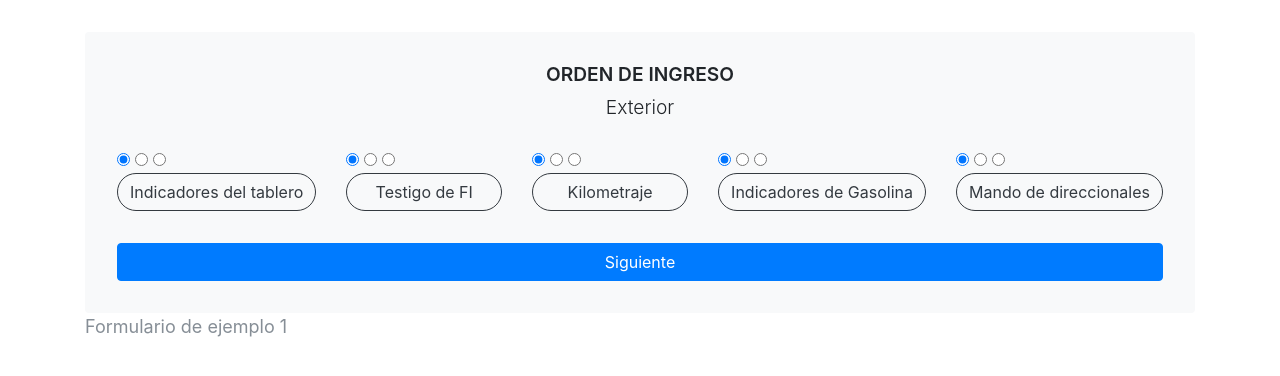
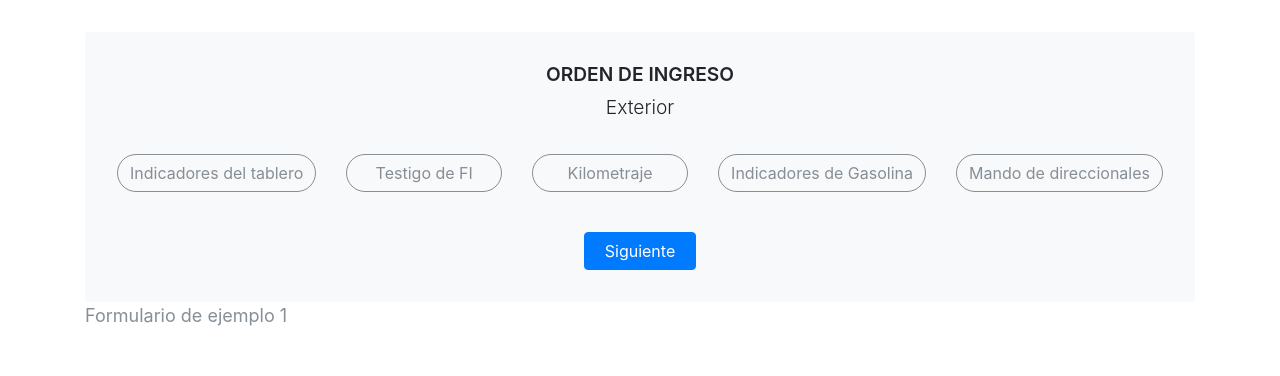
Before and after one commit to DigimundoTesca/motos-mexico, a Django app: a page that uses orders_entry/templates/new_order.html in a window 1280 px wide. Shown: the part 61-437 px from the top of the page. Run offline with Django 3.2, Linux system fonts and the light colour scheme; some libraries are stand-ins or nearby versions.

Commit message:
Added base form to orders entry

```diff
--- a/motosmexico/static/css/master.css
+++ b/motosmexico/static/css/master.css
@@ -6,19 +6,28 @@
   header.navbar img {
     margin: 0 1rem 0; }
 
+.btn {
+  cursor: pointer; }
+
 .btn-option {
-  border-radius: 1.2rem;
-  cursor: pointer; }
+  border-radius: 1.2rem; }
   .btn-option:focus {
     box-shadow: none; }
 
 .btn-outline-dark:hover {
-  background-color: rgba(0, 0, 0, 0.1);
+  background-color: #e4e4e4;
   color: #343a40; }
 
 .container {
   margin-top: 1rem;
   margin-bottom: 1rem; }
+
+.fieldset-btns {
+  display: flex;
+  justify-content: center; }
+  .fieldset-btns .btn {
+    margin: auto .5rem;
+    width: 7rem; }
 
 .logo-container {
   display: flex;
@@ -41,5 +50,7 @@
   #new-order-form .form-options {
     margin-top: 1rem;
     margin-bottom: 2rem; }
+    #new-order-form .form-options .col {
+      margin: .5rem auto; }
 
 /*# sourceMappingURL=master.css.map */
--- a/motosmexico/static/scss/_variables.scss
+++ b/motosmexico/static/scss/_variables.scss
@@ -1,3 +1,5 @@
-$shade-color: #f8f9fa !default;
-$dark-color: #343a40 !default;
-$color-primary: #007bff !default;
+$color-light: #f8f9fa;
+$color-shade: #e4e4e4;
+$color-dark: #343a40;
+$color-primary: #007bff;
+$color-info: #17a3b8;
--- a/motosmexico/static/scss/master.scss
+++ b/motosmexico/static/scss/master.scss
@@ -3,6 +3,7 @@
 body {
   font-size: 18px;
 }
+
 header.navbar {
   padding: .5rem 1.5rem;
   img {
@@ -10,9 +11,12 @@
   }
 }
 
+.btn {
+  cursor: pointer;
+}
+
 .btn-option {
   border-radius: 1.2rem;
-  cursor: pointer;
   &:hover{
   }
   &:focus {
@@ -20,13 +24,22 @@
   }
 }
 .btn-outline-dark:hover {
-  background-color: rgba(0,0,0,0.1);
-  color: $dark-color;
+  background-color: $color-shade;
+  color: $color-dark;
 }
 
 .container {
   margin-top: 1rem;
   margin-bottom: 1rem;
+}
+
+.fieldset-btns {
+  display: flex;
+  justify-content: center;
+  .btn {
+    margin: auto .5rem;
+    width: 7rem;
+  }
 }
 
 .logo-container {
@@ -36,7 +49,7 @@
 
 
 #new-order-form {
-  background-color: $shade-color;
+  background-color: $color-light;
   border: none;
   padding: 2rem 2rem 1rem;
   margin-top: 2rem;
@@ -55,5 +68,8 @@
   .form-options {
     margin-top: 1rem;
     margin-bottom: 2rem;
+    .col {
+      margin: .5rem auto;
+    }
   }
 }
--- a/orders_entry/templates/new_order.html
+++ b/orders_entry/templates/new_order.html
@@ -10,114 +10,191 @@
       <legend>Exterior</legend>
       <div class="row form-options">
         <div id="opt-1" class="col">
-          <div class="radio-group">
-            {# <div class="radio-group" hidden>#}
+          <div class="radio-group" hidden>
             <input id="radio1" type="radio" name="radio1" value="yes" checked>
             <input id="radio2" type="radio" name="radio1" value="no">
             <input id="radio3" type="radio" name="radio1" value="cd">
           </div>
-          <button type="button" type="button" class="btn btn-outline-dark btn-option btn-block">Indicadores del tablero</button>
+          <button type="button" type="button" class="btn btn-outline-secondary btn-option btn-block">
+            Indicadores del tablero
+          </button>
         </div>
 
         <div id="opt-2" class="col">
-          <div class="radio-group">
-            {# <div class="radio-group" hidden>#}
+          <div class="radio-group" hidden>
             <input id="radio4" type="radio" name="radio2" value="yes" checked>
             <input id="radio5" type="radio" name="radio2" value="no">
             <input id="radio6" type="radio" name="radio2" value="cd">
           </div>
-          <button type="button" class="btn btn-outline-dark btn-option btn-block">Testigo de FI</button>
+          <button type="button" class="btn btn-outline-secondary btn-option btn-block">
+            Testigo de FI
+          </button>
         </div>
 
         <div id="opt-3" class="col">
-          <div class="radio-group">
-            {# <div class="radio-group" hidden>#}
+          <div class="radio-group" hidden>
             <input id="radio7" type="radio" name="radio3" value="yes" checked>
             <input id="radio8" type="radio" name="radio3" value="no">
             <input id="radio9" type="radio" name="radio3" value="cd">
           </div>
-          <button type="button" class="btn btn-outline-dark btn-option btn-block">Kilometraje</button>
+          <button type="button" class="btn btn-outline-secondary btn-option btn-block">
+            Kilometraje
+          </button>
         </div>
 
         <div id="opt-4" class="col">
-          <div class="radio-group">
-            {# <div class="radio-group" hidden>#}
+          <div class="radio-group" hidden>
             <input id="radio10" type="radio" name="radio4" value="yes" checked>
             <input id="radio11" type="radio" name="radio4" value="no">
             <input id="radio12" type="radio" name="radio4" value="cd">
           </div>
-          <button type="button" class="btn btn-outline-dark btn-option btn-block">Indicadores de Gasolina</button>
+          <button type="button" class="btn btn-outline-secondary btn-option btn-block">
+            Indicadores de Gasolina
+          </button>
         </div>
 
         <div id="opt-5" class="col">
-          <div class="radio-group">
-            {# <div class="radio-group" hidden>#}
+          <div class="radio-group" hidden>
             <input id="radio13" type="radio" name="radio5" value="yes" checked>
             <input id="radio14" type="radio" name="radio5" value="no">
             <input id="radio15" type="radio" name="radio5" value="cd">
           </div>
-          <button type="button" class="btn btn-outline-dark btn-option btn-block">Mando de direccionales</button>
+          <button type="button" class="btn btn-outline-secondary btn-option btn-block">
+            Mando de direccionales
+          </button>
         </div>
       </div>
-
-      <input type="button" name="next" class="btn btn-primary btn-block next action-button" value="Siguiente">
+      <div class="row fieldset-btns">
+        <input type="button" name="next" class="btn btn-primary next action-button" value="Siguiente">
+      </div>
     </fieldset>
 
     <fieldset class="form-group">
-      <legend>Ejemplo</legend>
-      <div class="row">
-        <div class="col-md-6">
-          <label for="validationDefault01">First name</label>
-          <input type="text" class="form-control" id="validationDefault01" placeholder="First name" value="Mark">
+      <legend>Lateral Izquierdo</legend>
+      <div class="row form-options">
+        <div id="opt-6" class="col">
+          <div class="radio-group" hidden>
+            <input id="radio1" type="radio" name="radio6" value="yes" checked>
+            <input id="radio2" type="radio" name="radio6" value="no">
+            <input id="radio3" type="radio" name="radio6" value="cd">
           </div>
-        <div class="col-md-6">
-          <label for="validationDefault02">Last name</label>
-          <input type="text" class="form-control" id="validationDefault02" placeholder="Last name" value="Otto">
+          <button type="button" type="button" class="btn btn-outline-secondary btn-option btn-block">
+            Direccional
+          </button>
+        </div>
+
+        <div id="opt-7" class="col">
+          <div class="radio-group" hidden>
+            <input id="radio4" type="radio" name="radio7" value="yes" checked>
+            <input id="radio5" type="radio" name="radio7" value="no">
+            <input id="radio6" type="radio" name="radio7" value="cd">
+          </div>
+          <button type="button" class="btn btn-outline-secondary btn-option btn-block">
+            Espejo
+          </button>
+        </div>
+
+        <div id="opt-8" class="col">
+          <div class="radio-group" hidden>
+            <input id="radio7" type="radio" name="radio8" value="yes" checked>
+            <input id="radio8" type="radio" name="radio8" value="no">
+            <input id="radio9" type="radio" name="radio8" value="cd">
+          </div>
+          <button type="button" class="btn btn-outline-secondary btn-option btn-block">
+            Tapa lateral superior
+          </button>
+        </div>
+
+        <div id="opt-9" class="col">
+          <div class="radio-group" hidden>
+            <input id="radio10" type="radio" name="radio9" value="yes" checked>
+            <input id="radio11" type="radio" name="radio9" value="no">
+            <input id="radio12" type="radio" name="radio9" value="cd">
+          </div>
+          <button type="button" class="btn btn-outline-secondary btn-option btn-block">
+            Tapa lateral inferior (lower)
+          </button>
+        </div>
+
+        <div id="opt-10" class="col">
+          <div class="radio-group" hidden>
+            <input id="radio13" type="radio" name="radio10" value="yes" checked>
+            <input id="radio14" type="radio" name="radio10" value="no">
+            <input id="radio15" type="radio" name="radio10" value="cd">
+          </div>
+          <button type="button" class="btn btn-outline-secondary btn-option btn-block">
+            Tapa de estator
+          </button>
         </div>
       </div>
-      <div class="row">
-        <div class="col-md-6">
-          <label for="validationDefault03">City</label>
-          <input type="text" class="form-control" id="validationDefault03" placeholder="City">
-          <div class="invalid-feedback">
-            Please provide a valid city.
+      <div class="row fieldset-btns">
+        <input type="button" name="previous" class="btn btn-primary previous action-button" value="Anterior">
+        <input type="button" name="next" class="btn btn-primary next action-button" value="Siguiente">
       </div>
-        </div>
-        <div class="col-md-3">
-          <label for="validationDefault04">State</label>
-          <input type="text" class="form-control" id="validationDefault04" placeholder="State">
-          <div class="invalid-feedback">
-            Please provide a valid state.
-          </div>
-        </div>
-        <div class="col-md-3">
-          <label for="validationDefault05">Zip</label>
-          <input type="text" class="form-control" id="validationDefault05" name="zip" placeholder="Zip">
-          <div class="invalid-feedback">
-            Please provide a valid zip.
-          </div>
-        </div>
-      </div>
-      <input type="button" name="previous" class="btn btn-primary btn-block previous action-button" value="Anterior">
-      <input type="button" name="next" class="btn btn-primary btn-block next action-button" value="Siguiente">
     </fieldset>
 
     <fieldset class="form-group">
-      <legend>Ejemplo</legend>
-      <div class="custom-controls-stacked">
-        <label class="custom-control custom-radio">
-          <input id="radioStacked3" name="radio-stacked" type="radio" class="custom-control-input">
-          <span class="custom-control-indicator"></span>
-          <span class="custom-control-description">Toggle this custom radio</span>
-        </label>
-        <label class="custom-control custom-radio">
-          <input id="radioStacked4" name="radio-stacked" type="radio" class="custom-control-input">
-          <span class="custom-control-indicator"></span>
-          <span class="custom-control-description">Or toggle this other custom radio</span>
-        </label>
+      <legend>Lateral Derecho</legend>
+      <div class="row form-options">
+        <div id="opt-6" class="col">
+          <div class="radio-group" hidden>
+            <input id="radio1" type="radio" name="radio11" value="yes" checked>
+            <input id="radio2" type="radio" name="radio11" value="no">
+            <input id="radio3" type="radio" name="radio11" value="cd">
           </div>
-      <input type="button" name="previous" class="btn btn-primary btn-block previous action-button" value="Anterior">
-      <input type="submit" name="submit" class="btn btn-success btn-block" value="Enviar">
+          <button type="button" type="button" class="btn btn-outline-secondary btn-option btn-block">
+            Direccional
+          </button>
+        </div>
+
+        <div id="opt-7" class="col">
+          <div class="radio-group" hidden>
+            <input id="radio4" type="radio" name="radio12" value="yes" checked>
+            <input id="radio5" type="radio" name="radio12" value="no">
+            <input id="radio6" type="radio" name="radio12" value="cd">
+          </div>
+          <button type="button" class="btn btn-outline-secondary btn-option btn-block">
+            Espejo
+          </button>
+        </div>
+
+        <div id="opt-8" class="col">
+          <div class="radio-group" hidden>
+            <input id="radio7" type="radio" name="radio13" value="yes" checked>
+            <input id="radio8" type="radio" name="radio13" value="no">
+            <input id="radio9" type="radio" name="radio13" value="cd">
+          </div>
+          <button type="button" class="btn btn-outline-secondary btn-option btn-block">
+            Tapa lateral superior
+          </button>
+        </div>
+
+        <div id="opt-9" class="col">
+          <div class="radio-group" hidden>
+            <input id="radio10" type="radio" name="radio14" value="yes" checked>
+            <input id="radio11" type="radio" name="radio14" value="no">
+            <input id="radio12" type="radio" name="radio14" value="cd">
+          </div>
+          <button type="button" class="btn btn-outline-secondary btn-option btn-block">
+            Tapa lateral inferior (lower)
+          </button>
+        </div>
+
+        <div id="opt-10" class="col">
+          <div class="radio-group" hidden>
+            <input id="radio13" type="radio" name="radio15" value="yes" checked>
+            <input id="radio14" type="radio" name="radio15" value="no">
+            <input id="radio15" type="radio" name="radio15" value="cd">
+          </div>
+          <button type="button" class="btn btn-outline-secondary btn-option btn-block">
+            Tapa de estator
+          </button>
+        </div>
+      </div>
+      <div class="row fieldset-btns">
+        <input type="button" name="previous" class="btn btn-primary previous action-button" value="Anterior">
+        <input type="submit" name="submit" class="btn btn-success" value="Enviar">
+      </div>
     </fieldset>
 
   </form>
@@ -136,7 +213,7 @@
     if ( option === 'yes' ) {
       $(this).siblings('.radio-group').find('input[type=radio]:checked').attr('checked',false);
       $(this).siblings('.radio-group').find('input:radio[value=no]').attr('checked', 'checked');
-        $(this).removeClass('btn-outline-dark');
+      $(this).removeClass('btn-outline-secondary');
       $(this).addClass('btn-outline-primary');
     } else if ( option === 'no' ) {
       $(this).siblings('.radio-group').find('input[type=radio]:checked').attr('checked',false);
@@ -147,9 +224,18 @@
       $(this).siblings('.radio-group').find('input[type=radio]:checked').attr('checked',false);
       $(this).siblings('.radio-group').find('input:radio[value=yes]').attr('checked', 'checked');
       $(this).removeClass('btn-outline-success');
-        $(this).addClass('btn-outline-dark');
+      $(this).addClass('btn-outline-secondary');
     }
+  });
 
+  $('.next').click(function(event) {
+    $(this).parents('fieldset').next().css('display', 'block');
+    $(this).parents('fieldset').css('display', 'none');
+  });
+
+  $('.previous').click(function(event) {
+    $(this).parents('fieldset').prev().css('display', 'block');
+    $(this).parents('fieldset').css('display', 'none');
   });
 });
 
```
Also changed, not shown: 1 other file. Lines whose indentation alone changed are shown as unchanged.
